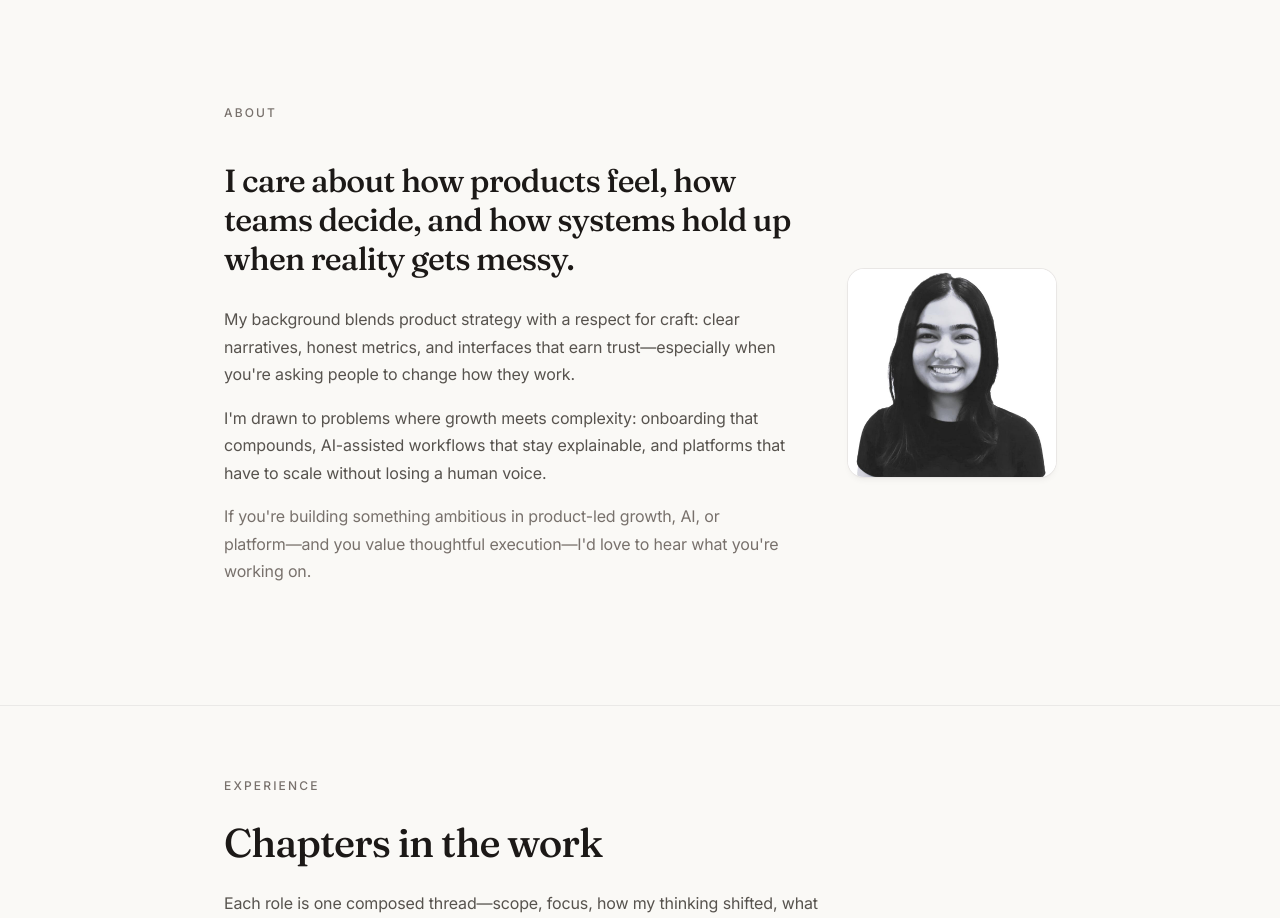
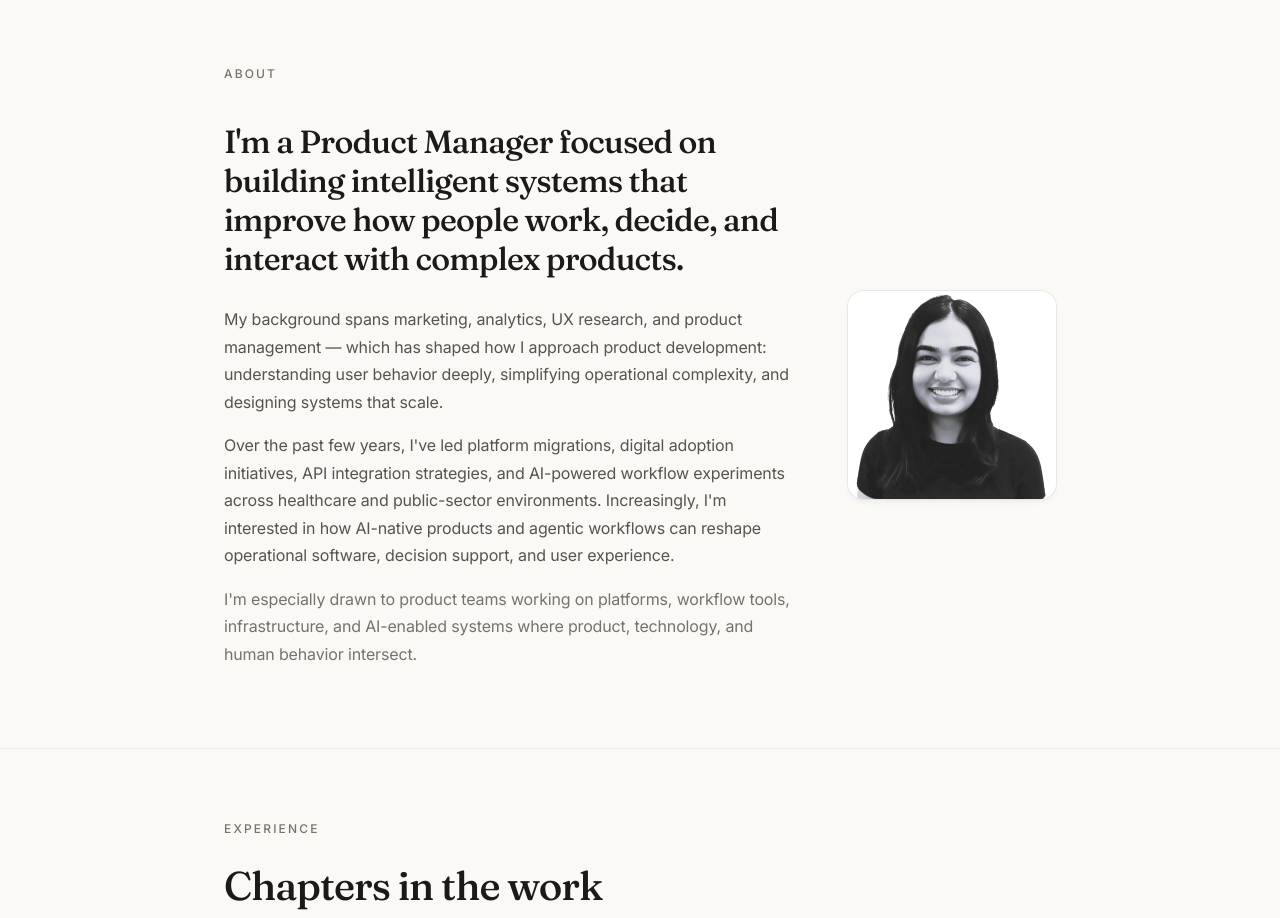
Before and after one commit to kdodani/kdodani-portfolio, a Next.js app: page / in a window 1280 px wide. Shown: the part 820-1738 px from the top of the page. Built offline with nearby package versions, Linux system fonts and the light colour scheme.

Commit message:
about section content updated

```diff
--- a/src/components/sections/AboutSection.tsx
+++ b/src/components/sections/AboutSection.tsx
@@ -28,24 +28,27 @@ export function AboutSection() {
               id="about-heading"
               className="max-w-editorial font-display text-2xl font-medium leading-snug tracking-tight text-stone-900 sm:text-3xl lg:text-[clamp(1.75rem,1.5vw+1.35rem,2rem)] lg:leading-[1.22]"
             >
-              I care about how products feel, how teams decide, and how systems hold up
-              when reality gets messy.
+              I&apos;m a Product Manager focused on building intelligent systems that
+              improve how people work, decide, and interact with complex products.
             </h2>
             <div className="mt-6 max-w-editorial space-y-4 text-[15px] leading-[1.75] text-stone-600 sm:mt-7 sm:text-base sm:leading-[1.72]">
               <p className="text-pretty">
-                My background blends product strategy with a respect for craft: clear
-                narratives, honest metrics, and interfaces that earn trust—especially when
-                you&apos;re asking people to change how they work.
+                My background spans marketing, analytics, UX research, and product
+                management — which has shaped how I approach product development:
+                understanding user behavior deeply, simplifying operational complexity, and
+                designing systems that scale.
               </p>
               <p className="text-pretty">
-                I&apos;m drawn to problems where growth meets complexity: onboarding that
-                compounds, AI-assisted workflows that stay explainable, and platforms that
-                have to scale without losing a human voice.
+                Over the past few years, I&apos;ve led platform migrations, digital
+                adoption initiatives, API integration strategies, and AI-powered workflow
+                experiments across healthcare and public-sector environments. Increasingly,
+                I&apos;m interested in how AI-native products and agentic workflows can
+                reshape operational software, decision support, and user experience.
               </p>
               <p className="text-pretty text-stone-500">
-                If you&apos;re building something ambitious in product-led growth, AI, or
-                platform—and you value thoughtful execution—I&apos;d love to hear what
-                you&apos;re working on.
+                I&apos;m especially drawn to product teams working on platforms, workflow
+                tools, infrastructure, and AI-enabled systems where product, technology,
+                and human behavior intersect.
               </p>
             </div>
           </motion.div>
```
